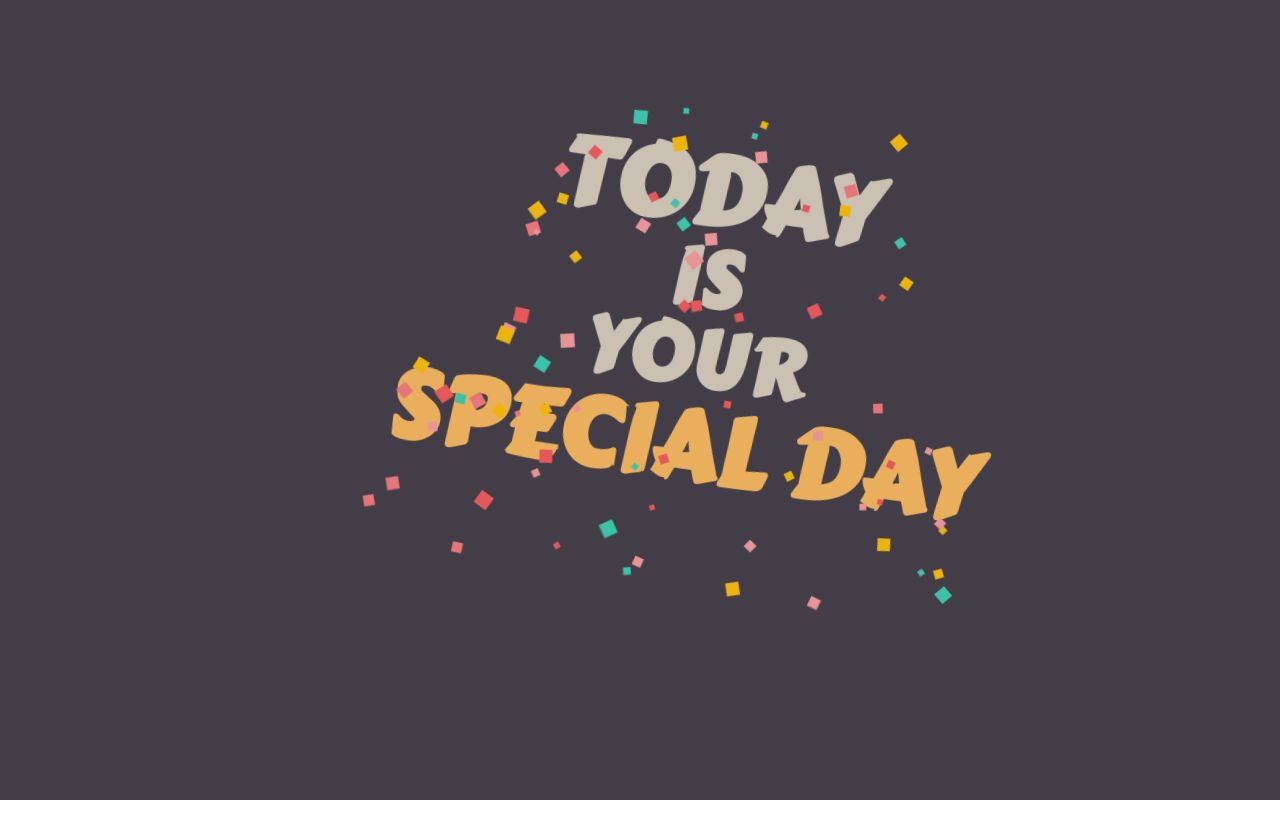
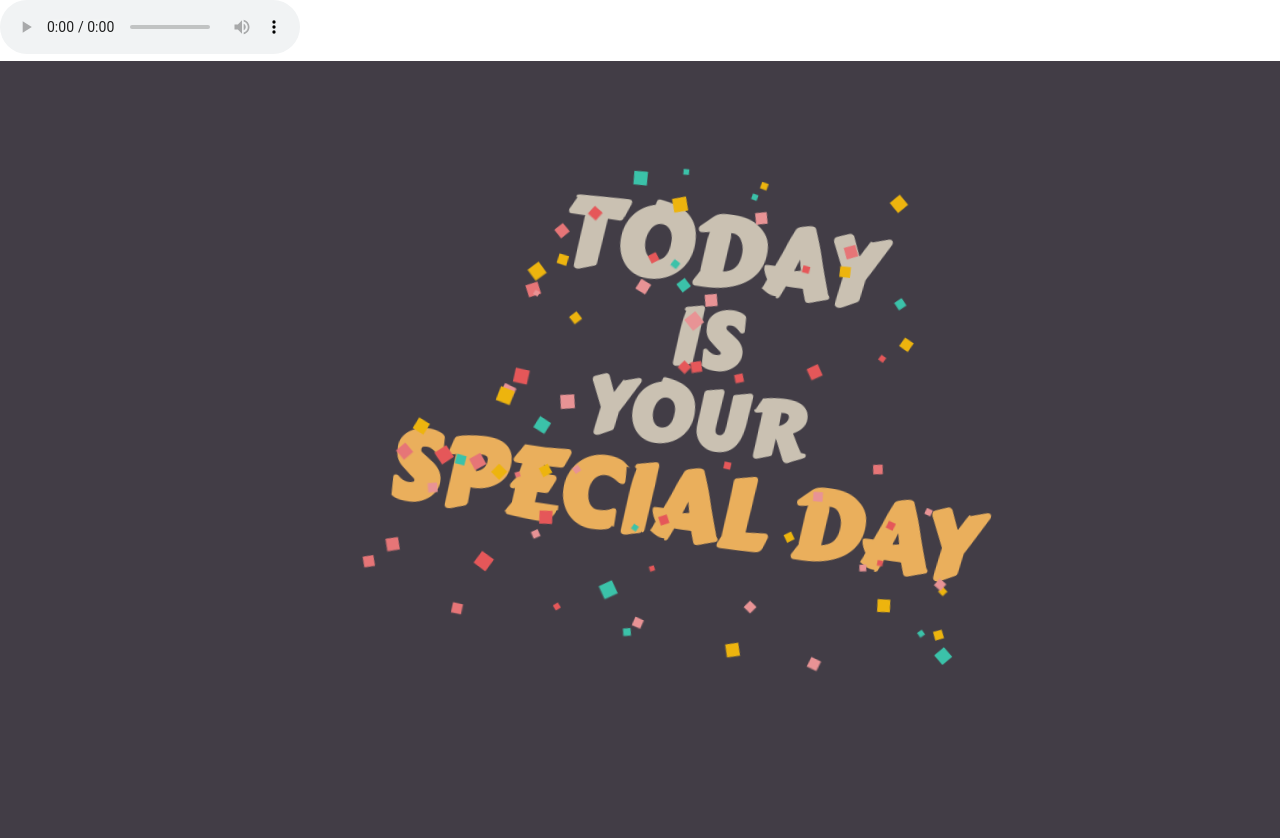
Before and after one commit to amgeekz/savera, a plain HTML site: page index.html in a window 1280 px wide. Before the commit the page ends 800 px from the top, so only its background shows below. Drawn offline with Linux system fonts and the light colour scheme.

Commit message:
Update index.html

```diff
--- a/index.html
+++ b/index.html
@@ -2,6 +2,10 @@
 <html lang="en">
   <head>
     <title>Happy Birthday</title>
+    <audio controls>
+    <source src="hbd.mp3" type="audio/mpeg">
+    Browsermu tidak mendukung tag audio, upgrade donk!
+  </audio>
     <meta charset="UTF-8" />
     <meta name="viewport" content="width=device-width, initial-scale=1.0" />
     <link rel="stylesheet" href="src/css/index.css" />
```
